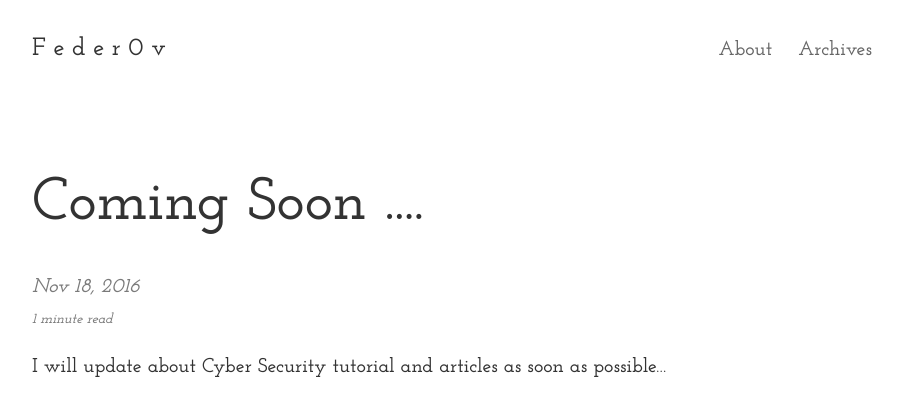
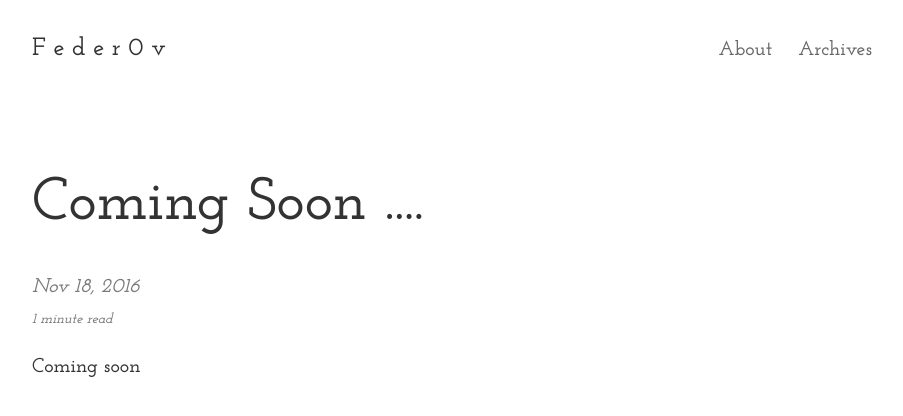
Before and after one commit to feder0v/feder0v.github.io, a Jekyll site: the page built from _posts/2016-11-18-coming-soon.md, in a window 1280 px wide. Shown: the top 416 px of the page, without its empty margins (188-1091 px from the left). Built offline with Jekyll 4.4.1, drawn with Linux system fonts in a browser that asks for light colours.

Commit message:
Update 2016-11-18-coming-soon.md

```diff
--- a/_posts/2016-11-18-coming-soon.md
+++ b/_posts/2016-11-18-coming-soon.md
@@ -6,4 +6,4 @@ summary:    Wait for articles and tutorials about Cyber Security..
 categories: Coming soon
 ---
 
-I will update about Cyber Security tutorial and articles as soon as possible...
+Coming soon
```
